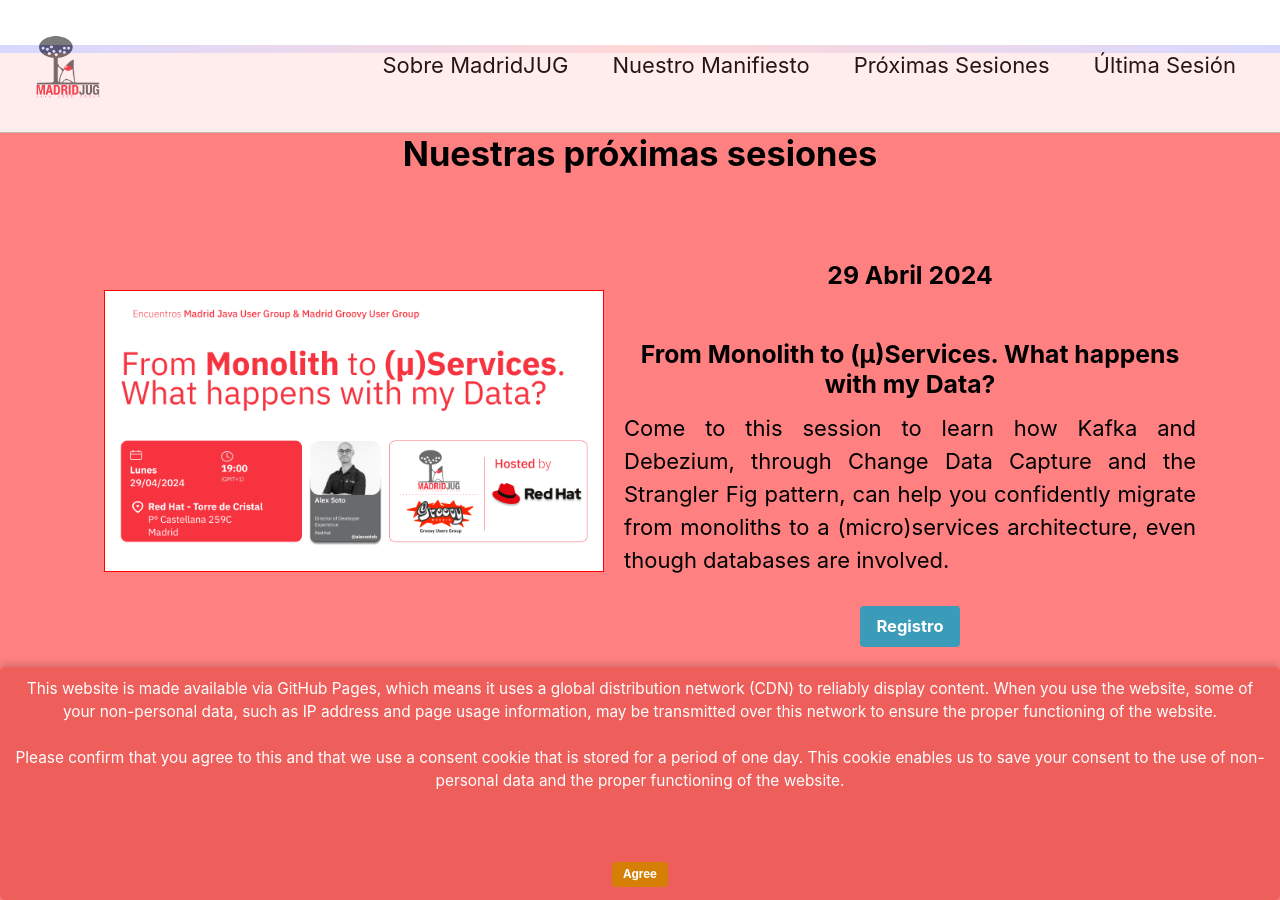
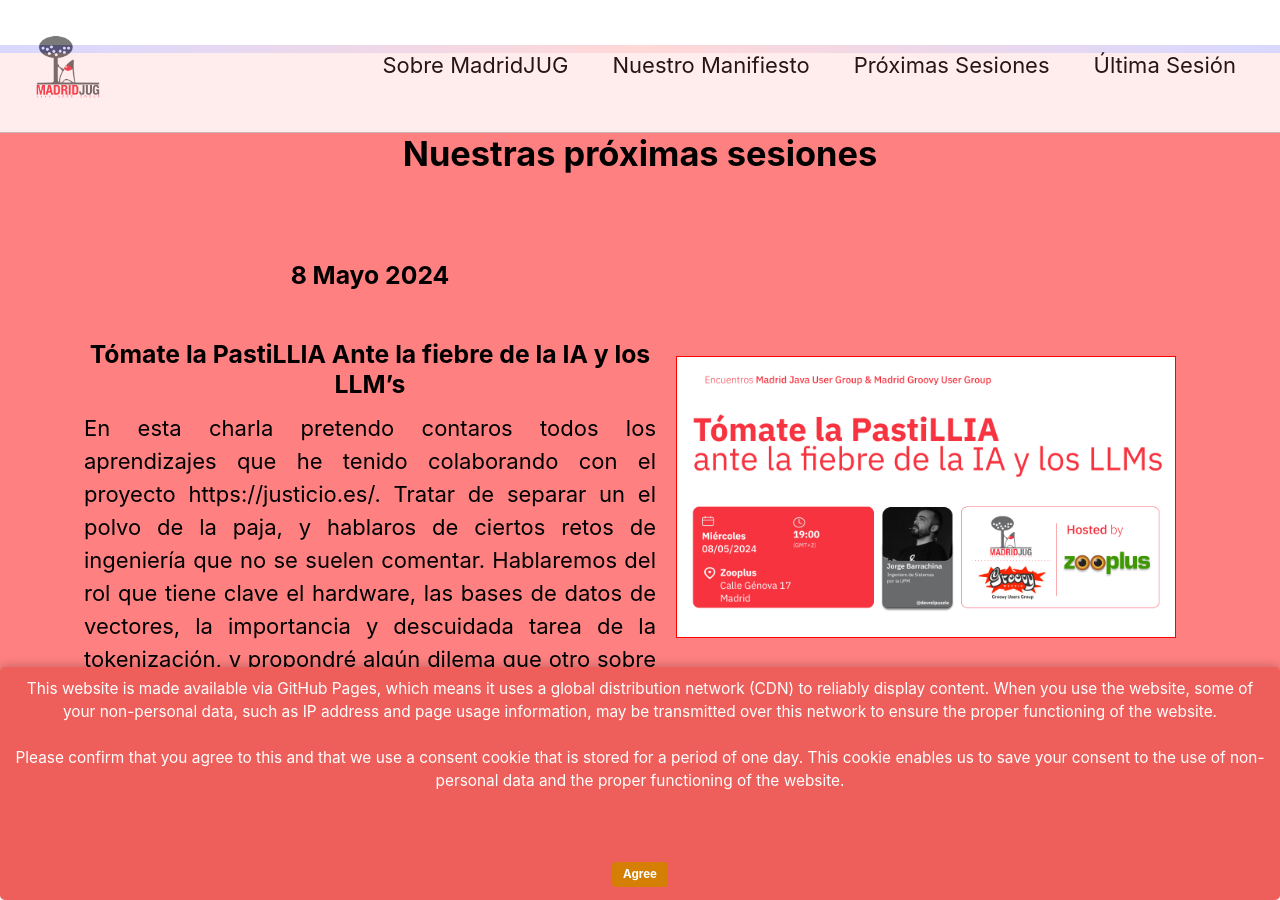
Before and after one commit to perstarke-webdev/oneflow-jekyll-theme, a Jekyll site: the page built from _pages/index.html, in a window 1280 px wide and 900 px high, scrolled down 2439 px. Built offline with Jekyll 4.4.1, drawn with Linux system fonts in a browser that asks for light colours; cached includes are drawn as plain includes; some of the changed text lies outside the part shown.

Commit message:
updated to 2024.04.29

```diff
--- a/_pages/index.html
+++ b/_pages/index.html
@@ -40,17 +40,6 @@ header:
 excerpt: "**Tu grupo de desarrolladores y entusiastas de Java y la JVM**"
 
 comming-up-row-one:
-    - header: "From Monolith to (µ)Services. What happens with my Data?"
-      date: 29 Abril 2024
-      excerpt: "Come to this session to learn how Kafka and Debezium, through Change Data Capture and the Strangler Fig pattern, can help you confidently migrate from monoliths to a (micro)services architecture, even though databases are involved."
-      btn-url: "https://www.meetup.com/madridjug/events/300586400/"
-      btn-class: "info"
-      btn-label: "Registro"
-      blank: true
-      image-url: "assets/images/20240429-FromMonolithToMicroservices.png"
-      alt-text: "Cartel anunciando del evento"
-      image-width: "500px"
-      image-right: false
     - header: "Tómate la PastiLLIA Ante la fiebre de la IA y los LLM’s"
       date: 8 Mayo 2024
       excerpt: "En esta charla pretendo contaros todos los aprendizajes que he tenido colaborando con el proyecto https://justicio.es/. Tratar de separar un el polvo de la paja, y hablaros de ciertos retos de ingeniería que no se suelen comentar. Hablaremos del rol que tiene clave el hardware, las bases de datos de vectores, la importancia y descuidada tarea de la tokenización, y propondré algún dilema que otro sobre la industria ;-)"
```
Also changed, not shown: other parts of _pages/index.html (+2 -2 lines).
